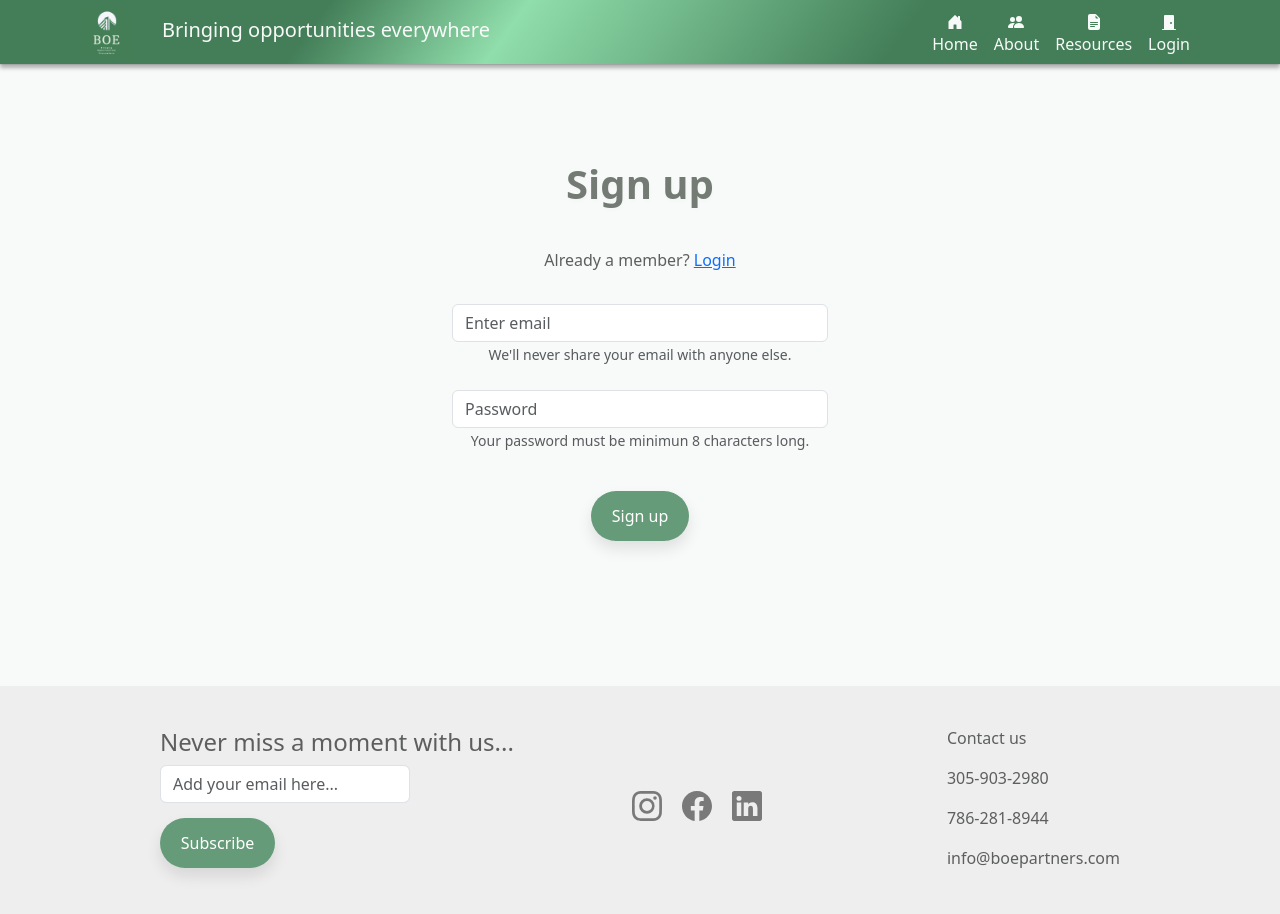
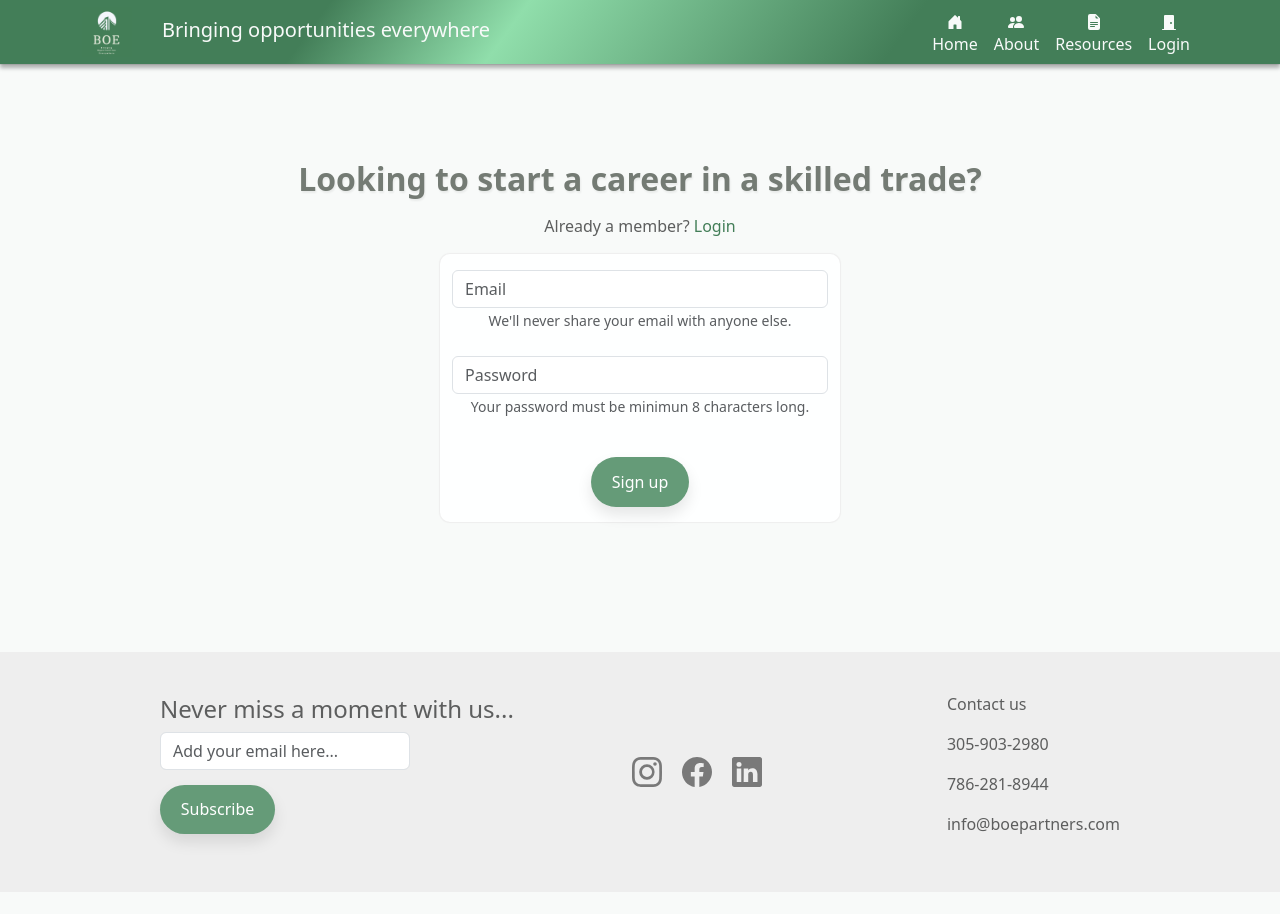
Before and after one commit to camilasandovals/boe_app, a React (Create React App) app: page /signup in a window 1280 px wide. Shown: the top 914 px of the page. After the commit the page ends 892 px from the top, so only its background shows below. Built offline with nearby package versions, Linux system fonts and the light colour scheme; the HTML template or start-up script is replaced by a standard one.

Commit message:
improved login and sign up

```diff
--- a/src/components/LoginForm.jsx
+++ b/src/components/LoginForm.jsx
@@ -37,7 +37,7 @@ export default function Login({endpoint, setUser}) {
     return(
             <Form className="form" onSubmit={handleGetUser}>
                 <Form.Group className="mb-4" controlId="formBasicEmail">
-                    <Form.Control type="email" value={email} required={true} placeholder="Enter email"
+                    <Form.Control type="email" value={email} required={true} placeholder="Email"
                      onChange={(e) => {setEmail(e.target.value)}}/>
                     <Form.Text className="text-muted">
                     We'll never share your email with anyone else.
--- a/src/pages/Login.jsx
+++ b/src/pages/Login.jsx
@@ -12,8 +12,8 @@ export default function Login() {
     return(
         <AppLayout>
             <Row className="login">
-                <h1>Login</h1>
-                <p>Already have an account? <a href="/signup">Sign up</a></p>
+                <h2>Kickstart a career in a skilled trade.</h2>
+                <p>Already have an account? <a href="/signup"><strong>Sign up</strong></a></p>
                 <LoginForm endpoint= {endpoint} setUser ={setUser}/>
             </Row>
         </AppLayout>
--- a/src/pages/Profile.jsx
+++ b/src/pages/Profile.jsx
@@ -13,10 +13,13 @@ export default function Profile() {
                 <Row>
                     <Col>
                         <h1>Account</h1>
-                        <p>{user?.email}</p>
-                        {user.image? <img src={user.image} alt="User profile" /> : <img src="/images/user-avatar.png" alt="Default user image" />}
-                        <SubscribeModal />
+
                     </Col>
+                </Row>
+                <Row>
+                    <p>{user?.email}</p>
+                    {user.image? <img src={user.image} alt="User profile" /> : <img src="/images/user-avatar.png" alt="Default user image" />}
+                    <SubscribeModal />
                 </Row>
             </Container>
         </AppLayout>
--- a/src/pages/Signup.jsx
+++ b/src/pages/Signup.jsx
@@ -12,8 +12,8 @@ export default function Login() {
     return(
         <AppLayout>
             <Row className="login">
-                <h1>Sign up</h1>
-                <p>Already a member? <a href="/login">Login</a></p>
+                <h2>Looking to start a career in a skilled trade?</h2>
+                <p>Already a member? <a href="/login"><strong>Login</strong></a></p>
                 <LoginForm endpoint= {endpoint} setUser ={setUser}/>
             </Row>
         </AppLayout>
--- a/src/styles/App.css
+++ b/src/styles/App.css
@@ -4,7 +4,7 @@
   --logo-color-hover:#23c483;
   --white: #feffff;
   --bg-color-dark: #5d5e5e;
-  --bg-color-mid: #f6f7f7;
+  --bg-color-mid: #eeeeee;
   --bg-color-light: #f8faf9;
   --black-a08: rgba(0,0,0,0.08);
   --black-a30: rgba(0,0,0,0.3);
@@ -56,6 +56,10 @@ p strong {
   font-weight: 500;
 }
 
+p a {
+  color: var(--logo-color);
+  text-decoration: none;
+}
 small {
   color:  #797979
 }
@@ -138,6 +142,9 @@ button:active {
 .form {
   padding-top: 1em;
   max-width: 400px;
+  background-color: var(--white);
+  border-radius: 10px;
+  box-shadow: 0px 0px 1px 1px var(--bg-color-mid);
 }
 
 /* ------------------------------ LOGIN ------------------------------ */
```
